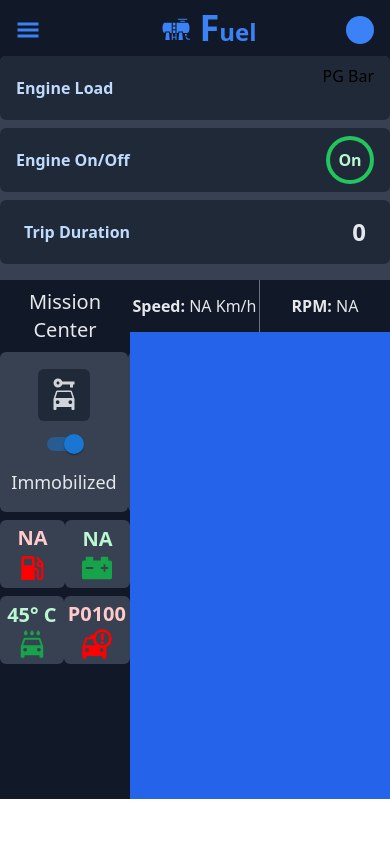
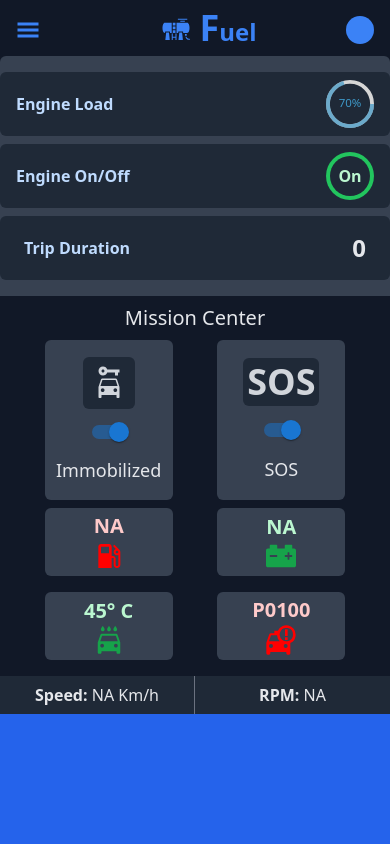
Before and after one commit to RohanSingh182003/Admin-Dashboard, a React (Vite) app: page / in a window 390 px wide. Shown: the top 844 px of the page. Built offline with nearby package versions, Linux system fonts and the light colour scheme.

Commit message:
createing layout responsive

```diff
--- a/src/Components/DashBoard.jsx
+++ b/src/Components/DashBoard.jsx
@@ -11,14 +11,14 @@ import Sos from "./MissionCenter/Sos";
 
 const DashBoard = () => {
   return (
-    <div className='h-[88vh] w-full lg:py-6 xl:py-8 flex items-center justify-evenly flex-col'>
-      <div className="flex flex-wrap justify-evenly items-center w-full mb-4 xl:px-6">
-        <EngineLoad/>
+    <div className='h-full md:h-[88vh] w-full lg:py-6 xl:py-8 flex items-center justify-evenly flex-col overflow-hidden'>
+      <div className="flex flex-wrap justify-evenly items-center w-full my-4 xl:px-6">
+        <EngineLoad props={{load:70}}/>
         <EngineOnOff props={{state:'on'}}/>
         <TripDuration/>
       </div>
-      <div className="w-full md:w-10/12 h-[75%] bg-gray-900 rounded-md flex">
-        <div className="w-4/12 h-full bg-gray-900">
+      <div className="w-full flex-col md:flex-row md:w-10/12 md:h-[75%] bg-gray-900 rounded-md flex md:pr-2">
+        <div className="w-full md:w-5/12 xl:w-4/12 md:h-full bg-gray-900 flex flex-col justify-evenly">
           <p className="text-center text-xl my-2 text-gray-200">Mission Center</p>
           <div className="flex justify-evenly">
             {/* immobilization and sos */}
@@ -35,7 +35,7 @@ const DashBoard = () => {
           </div>
         </div>
         {/* map section */}
-        <div className="w-8/12 h-full bg-gray-900 relative text-gray-200">
+        <div className="w-full md:h-full my-2 md:my-0 h-96 md:w-7/12 xl:w-8/12 bg-gray-800 md:bg-gray-900 text-gray-200 md:rounded-md">
           <div className="h-[10%] w-full flex justify-evenly">
             <div className="w-[50%] border-r border-gray-500 grid place-items-center">
               <p><span className="font-bold">Speed: </span>NA Km/h</p>
@@ -44,7 +44,7 @@ const DashBoard = () => {
             <p><span className="font-bold">RPM: </span>NA</p>
             </div>
           </div>
-          <div className="h-[90%] bg-blue-600"></div>
+          <div className="h-[88%] bg-blue-600 w-full md:rounded-md"></div>
         </div>
       </div>
     </div>
--- a/src/Components/TopCards/EngineLoad.jsx
+++ b/src/Components/TopCards/EngineLoad.jsx
@@ -1,10 +1,29 @@
 import React from 'react'
+import { CircularProgressbar , buildStyles } from 'react-circular-progressbar';
+import 'react-circular-progressbar/dist/styles.css';
 
-const EngineLoad = () => {
+const EngineLoad = ({props}) => {
+  const percentage = props.load;
   return (
     <div className='bg-gray-800 py-2 px-4 flex justify-between items-center w-full md:w-64 rounded-md'>
         <p className='text-blue-200 font-bold'>Engine Load</p>
-        <div className='h-12 text-center'>PG Bar</div>
+        <div className='h-12 w-12 text-center'>
+        <CircularProgressbar
+  value={percentage}
+  text={`${percentage}%`}
+  styles={buildStyles({
+    rotation: 0.25,
+    strokeLinecap: 'butt',
+    textSize: '1.5rem',
+    pathTransitionDuration: 0.5,
+    pathColor: `rgba(62, 152, 199, ${percentage / 100})`,
+    // textColor: 'green',
+    fontWeight:'10px',
+    trailColor: '#d6d6d6',
+    backgroundColor: '#3e98c7',
+  })}
+/>
+        </div>
     </div>
   )
 }
```
